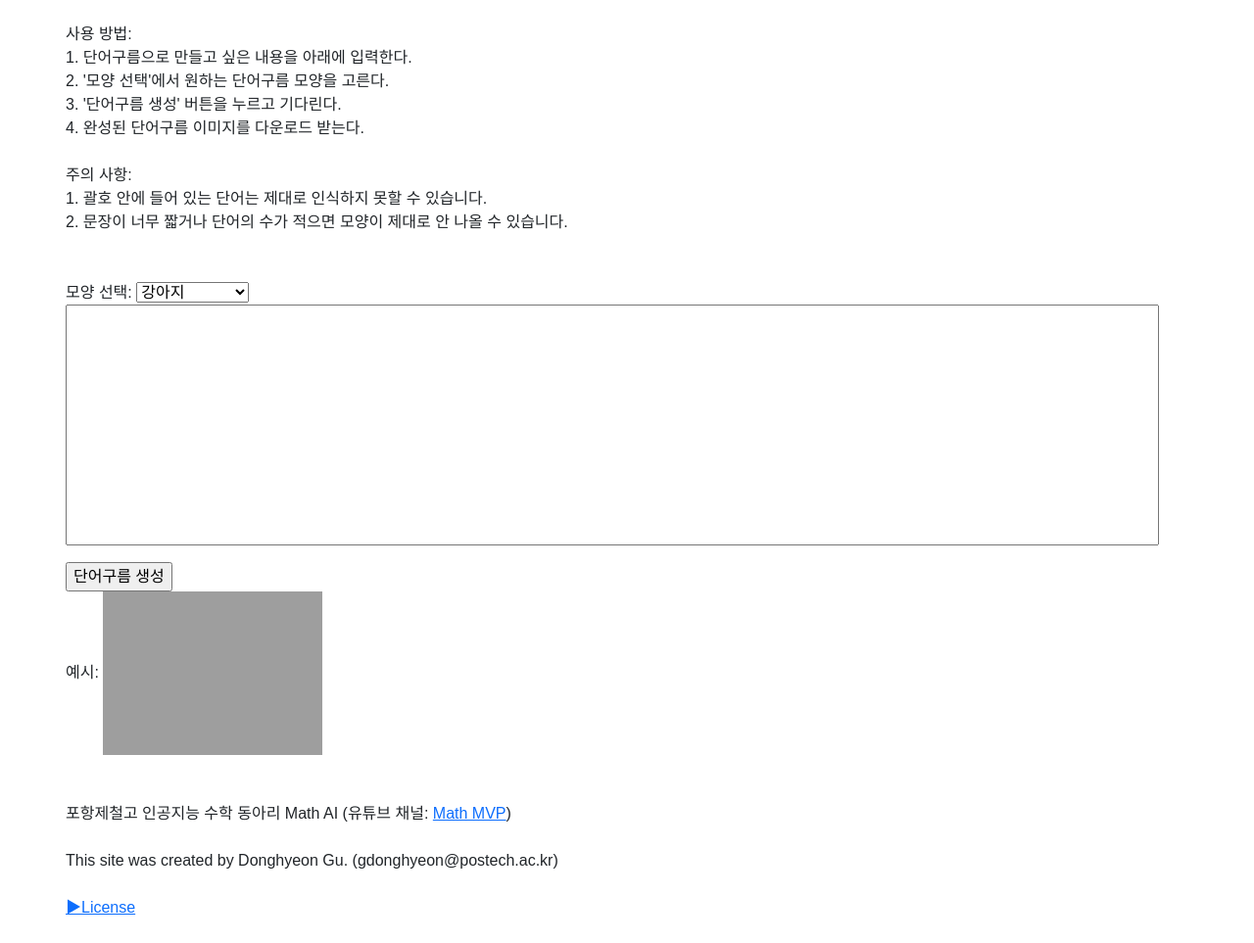
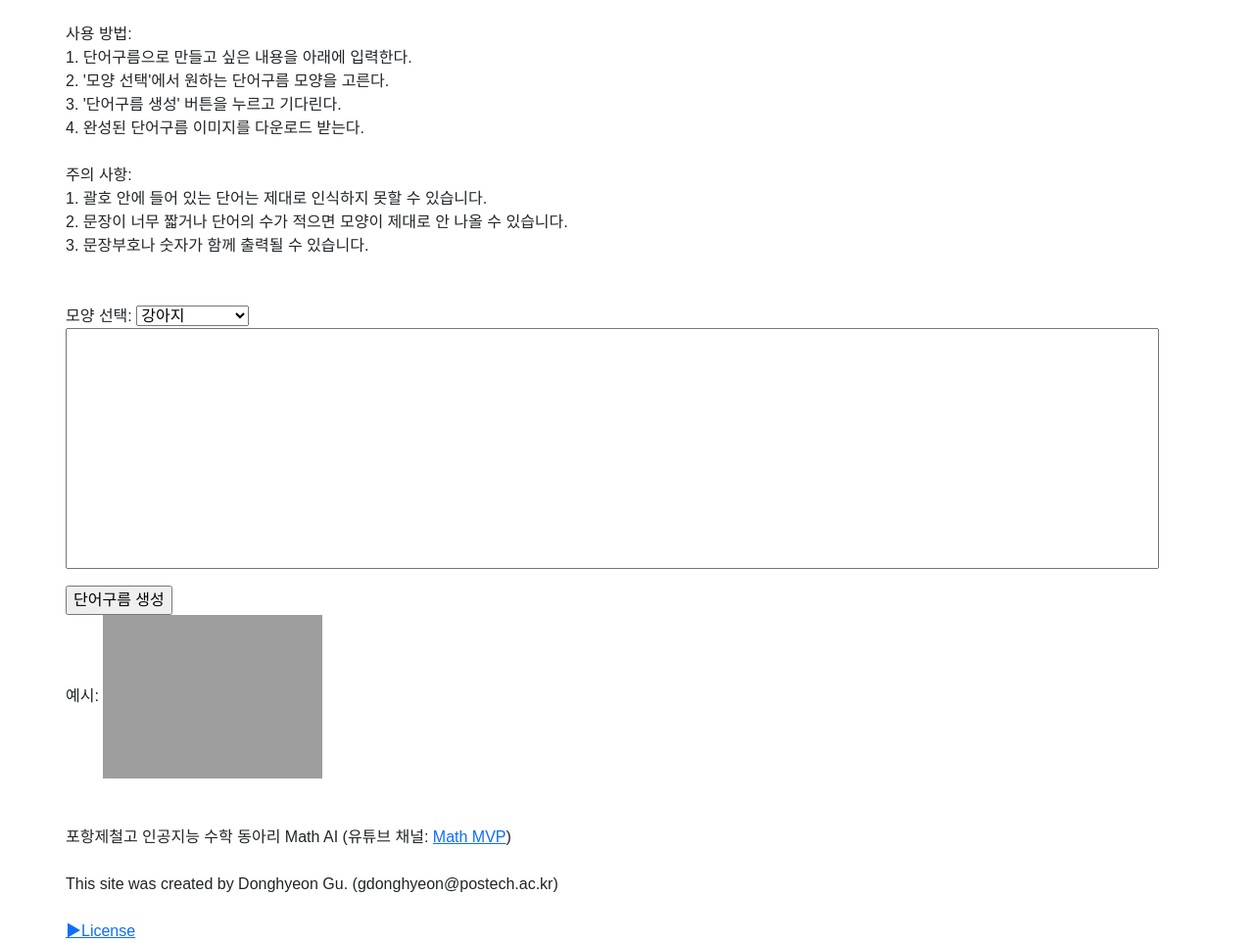
Before and after one commit to cookiejelly12/cloudian, a Django app: page /kr/ in a window 1280 px wide. Shown: the part 107-1070 px from the top of the page at 98% size. Before the commit the page ends 1046 px from the top, so only its background shows below. Run offline with Django 4.2, Linux system fonts and the light colour scheme; some libraries are stand-ins or nearby versions; some web fonts are replaced; grey boxes are pictures that could not be loaded.

Commit message:
last_last_fixed_last_last - views

```diff
--- a/templates/cloudian/base.html
+++ b/templates/cloudian/base.html
@@ -28,6 +28,7 @@
         Note:<br />
         1. Words in parentheses may not be recognized properly.<br />
         2. If the sentence is too short or the number of words is small, the word cloud may not be generated properly.<br />
+        3. Some punctuation marks or numbers can be printed together.<br />
     </div>
 
     <!-- 기본 템플릿 안에 삽입될 내용 Start -->
--- a/templates/cloudian/base_kr.html
+++ b/templates/cloudian/base_kr.html
@@ -28,6 +28,7 @@
         주의 사항:<br />
         1. 괄호 안에 들어 있는 단어는 제대로 인식하지 못할 수 있습니다.<br />
         2. 문장이 너무 짧거나 단어의 수가 적으면 모양이 제대로 안 나올 수 있습니다.<br />
+        3. 문장부호나 숫자가 함께 출력될 수 있습니다.<br />
     </div>
 
     <!-- 기본 템플릿 안에 삽입될 내용 Start -->
```
